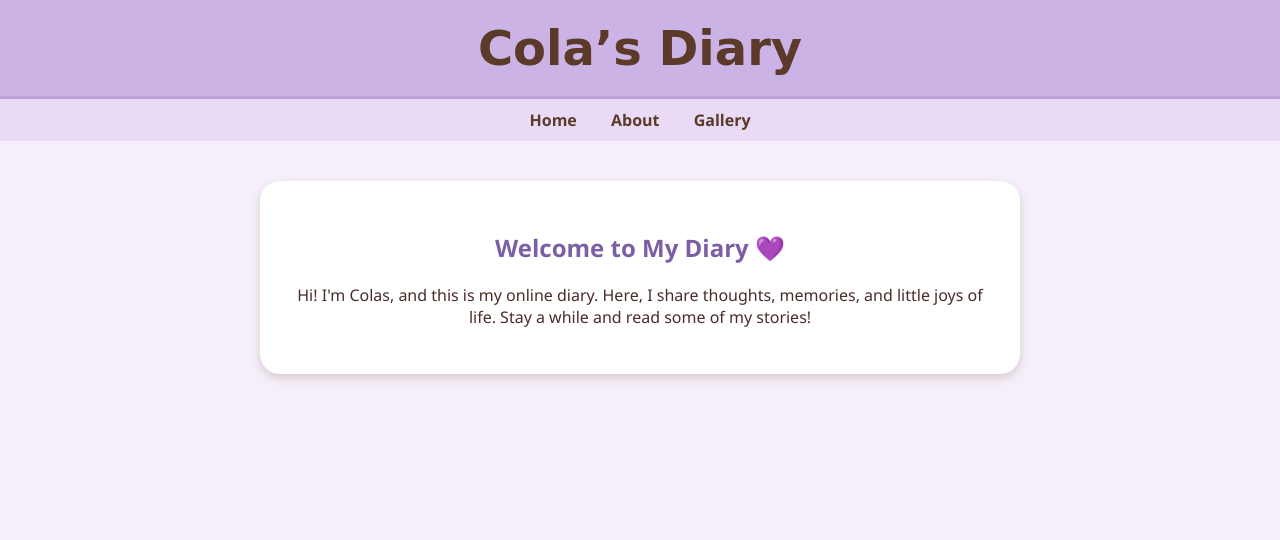
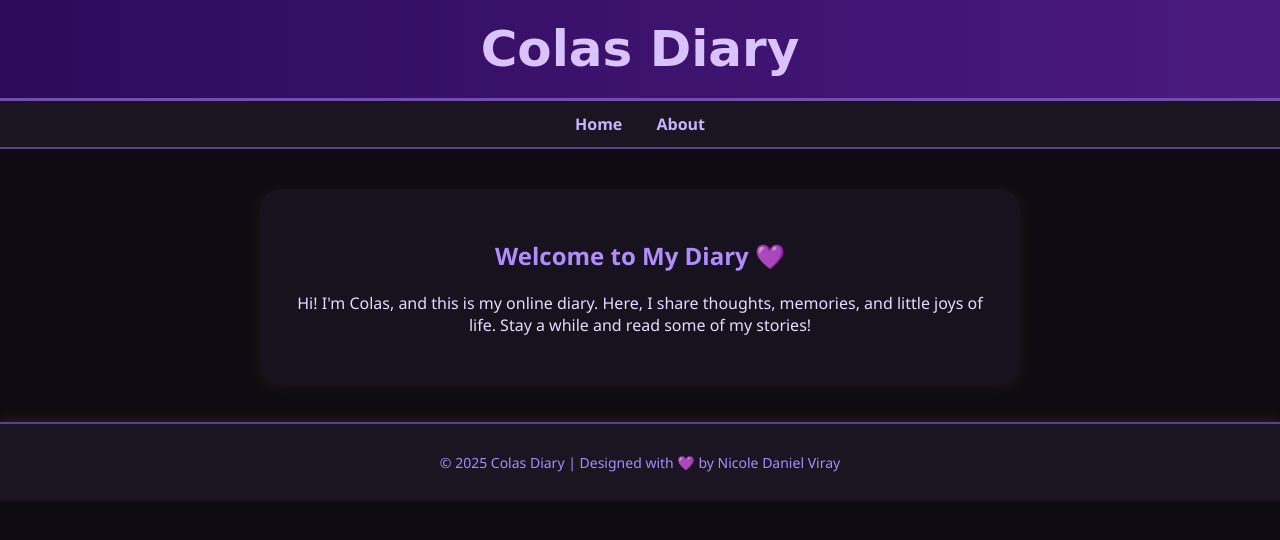
Before and after one commit to ndanielmviray-pupstudent/colas-diary, a plain HTML site: page index.html in a window 1280 px wide. Both pictures are taken after a click on the link "Home". Drawn offline with Linux system fonts and the light colour scheme.

Commit message:
Update index.html

```diff
--- a/index.html
+++ b/index.html
@@ -3,38 +3,45 @@
 <head>
   <meta charset="UTF-8" />
   <meta name="viewport" content="width=device-width, initial-scale=1.0" />
-  <title>Cola’s Diary</title>
+  <title>Colas Diary</title>
   <style>
     body {
-      background-color: #f6effa; /* light lavender */
+      background-color: #0e0b12;
       font-family: 'Segoe UI', sans-serif;
-      color: #4a2c2a; /* soft brown text */
+      color: #e6dbff;
       text-align: center;
       margin: 0;
       padding: 0;
-      transition: background-color 0.5s ease;
+      opacity: 0;
+      animation: fadeInBody 1.2s ease forwards;
+    }
+
+    @keyframes fadeInBody {
+      to { opacity: 1; }
     }
 
     header {
-      background-color: #cbb4e5; /* lavender header */
+      background: linear-gradient(90deg, #2d0b5a, #4b1a7f);
       padding: 20px;
-      border-bottom: 3px solid #bda0d9;
+      border-bottom: 3px solid #704fb0;
+      box-shadow: 0 4px 10px rgba(80, 52, 28, 0.4);
     }
 
     header h1 {
       font-family: 'Brush Script MT', cursive;
-      font-size: 48px;
-      color: #5b3a29; /* deep brown title */
+      font-size: 50px;
+      color: #d8c3ff;
       margin: 0;
     }
 
     nav {
-      background-color: #e9dbf5; /* pale lavender */
-      padding: 10px;
+      background-color: #1a1520;
+      padding: 12px;
+      border-bottom: 2px solid #5e3f92;
     }
 
     nav a {
-      color: #5b3a29; /* brown links */
+      color: #c9b2ff;
       margin: 0 15px;
       text-decoration: none;
       font-weight: bold;
@@ -43,29 +50,57 @@
     }
 
     nav a:hover {
-      color: #7c5ea5; /* soft purple hover */
+      color: #d1b17f;
+    }
+
+    section {
+      display: none;
+      opacity: 0;
+      transform: translateY(20px);
+      transition: opacity 0.8s ease, transform 0.8s ease;
+    }
+
+    .show {
+      display: block;
+      opacity: 1;
+      transform: translateY(0);
     }
 
     .entry, .about {
-      background: #ffffff;
+      background: #18121e;
       border-radius: 20px;
       margin: 40px auto;
       padding: 30px;
       width: 80%;
       max-width: 700px;
-      box-shadow: 0 4px 10px rgba(91, 58, 41, 0.2); /* brown shadow */
-      opacity: 0;
-      transform: translateY(10px);
-      transition: opacity 0.6s ease, transform 0.6s ease;
-    }
-
-    .show {
-      opacity: 1;
-      transform: translateY(0);
+      box-shadow: 0 4px 15px rgba(84, 60, 38, 0.3);
     }
 
     .entry h2 {
-      color: #7c5ea5; /* lavender heading */
+      color: #b08cff;
+    }
+
+    .entry p {
+      color: #e6dbff;
+    }
+
+    /* --- Violet Glow Animation for Picture --- */
+    @keyframes glow {
+      0% {
+        box-shadow: 0 0 15px rgba(160, 120, 255, 0.6),
+                    0 0 25px rgba(112, 79, 176, 0.4),
+                    0 0 35px rgba(80, 52, 28, 0.2);
+      }
+      50% {
+        box-shadow: 0 0 25px rgba(200, 160, 255, 0.8),
+                    0 0 45px rgba(112, 79, 176, 0.5),
+                    0 0 55px rgba(88, 62, 42, 0.4);
+      }
+      100% {
+        box-shadow: 0 0 15px rgba(160, 120, 255, 0.6),
+                    0 0 25px rgba(112, 79, 176, 0.4),
+                    0 0 35px rgba(80, 52, 28, 0.2);
+      }
     }
 
     .about img {
@@ -74,29 +109,60 @@
       border-radius: 50%;
       object-fit: cover;
       margin-bottom: 20px;
-      border: 3px solid #cbb4e5;
+      border: 3px solid #704fb0;
+      animation: glow 3s infinite ease-in-out;
     }
 
     .about h2 {
-      color: #5b3a29;
+      color: #d1b17f;
       margin-bottom: 10px;
     }
 
     .about p {
       font-size: 18px;
-      color: #4a2c2a;
+      color: #e6dbff;
+      line-height: 1.6;
+      display: inline-block;
+      border-right: 2px solid #c4a3ff;
+      white-space: nowrap;
+      overflow: hidden;
+      width: 0;
+      animation: typing 4s steps(60, end) forwards, blink 0.7s step-end infinite;
+    }
+
+    @keyframes typing {
+      from { width: 0; }
+      to { width: 100%; }
+    }
+
+    @keyframes blink {
+      50% { border-color: transparent; }
+    }
+
+    .contact {
+      margin-top: 15px;
+      font-size: 16px;
+      color: #c4a3ff;
+    }
+
+    footer {
+      background-color: #1a1520;
+      padding: 15px;
+      color: #a88cff;
+      font-size: 14px;
+      border-top: 2px solid #5e3f92;
+      box-shadow: 0 -4px 10px rgba(84, 60, 38, 0.3);
     }
   </style>
 </head>
 <body>
   <header>
-    <h1>Cola’s Diary</h1>
+    <h1>Colas Diary</h1>
   </header>
 
   <nav>
     <a onclick="showSection('home')">Home</a>
     <a onclick="showSection('about')">About</a>
-    <a href="#">Gallery</a>
   </nav>
 
   <section id="home" class="entry show">
@@ -105,32 +171,35 @@
   </section>
 
   <section id="about" class="about">
-    <img src="your-photo.jpg" alt="Nicole Daniel Viray">
+    <img src="FormalPictureIDPicture.jpeg" alt="Nicole Daniel Viray">
     <h2>Nicole Daniel Viray</h2>
-    <p>4th Year IT Student at Polytechnic University of the Philippines - San Juan Campus</p>
+    <p id="aboutText">Working Student Since 2021 | 4th Year IT Student | Skilled in Accounting Support & Data Encoding</p>
+    <div class="contact">
+      <strong>Contact:</strong> nicoledanilemviray@iskolarngbayan.pup.edu.ph
+    </div>
   </section>
 
+  <footer>
+    <p>© 2025 Colas Diary | Designed with 💜 by Nicole Daniel Viray</p>
+  </footer>
+
   <script>
-    function showSection(section) {
-      const home = document.getElementById('home');
-      const about = document.getElementById('about');
+    function showSection(sectionId) {
+      const sections = document.querySelectorAll('section');
+      sections.forEach(sec => {
+        sec.classList.remove('show');
+      });
 
-      // Hide both first
-      home.classList.remove('show');
-      about.classList.remove('show');
+      const selected = document.getElementById(sectionId);
+      selected.classList.add('show');
 
-      // Then show selected section with fade animation
-      setTimeout(() => {
-        if (section === 'home') {
-          home.style.display = 'block';
-          about.style.display = 'none';
-          home.classList.add('show');
-        } else if (section === 'about') {
-          about.style.display = 'block';
-          home.style.display = 'none';
-          about.classList.add('show');
-        }
-      }, 300);
+      // Restart typing animation only when switching to About
+      if (sectionId === 'about') {
+        const aboutText = document.getElementById('aboutText');
+        aboutText.style.animation = 'none';
+        void aboutText.offsetWidth; // re-trigger animation
+        aboutText.style.animation = 'typing 4s steps(60, end) forwards, blink 0.7s step-end infinite';
+      }
     }
   </script>
 </body>
```
